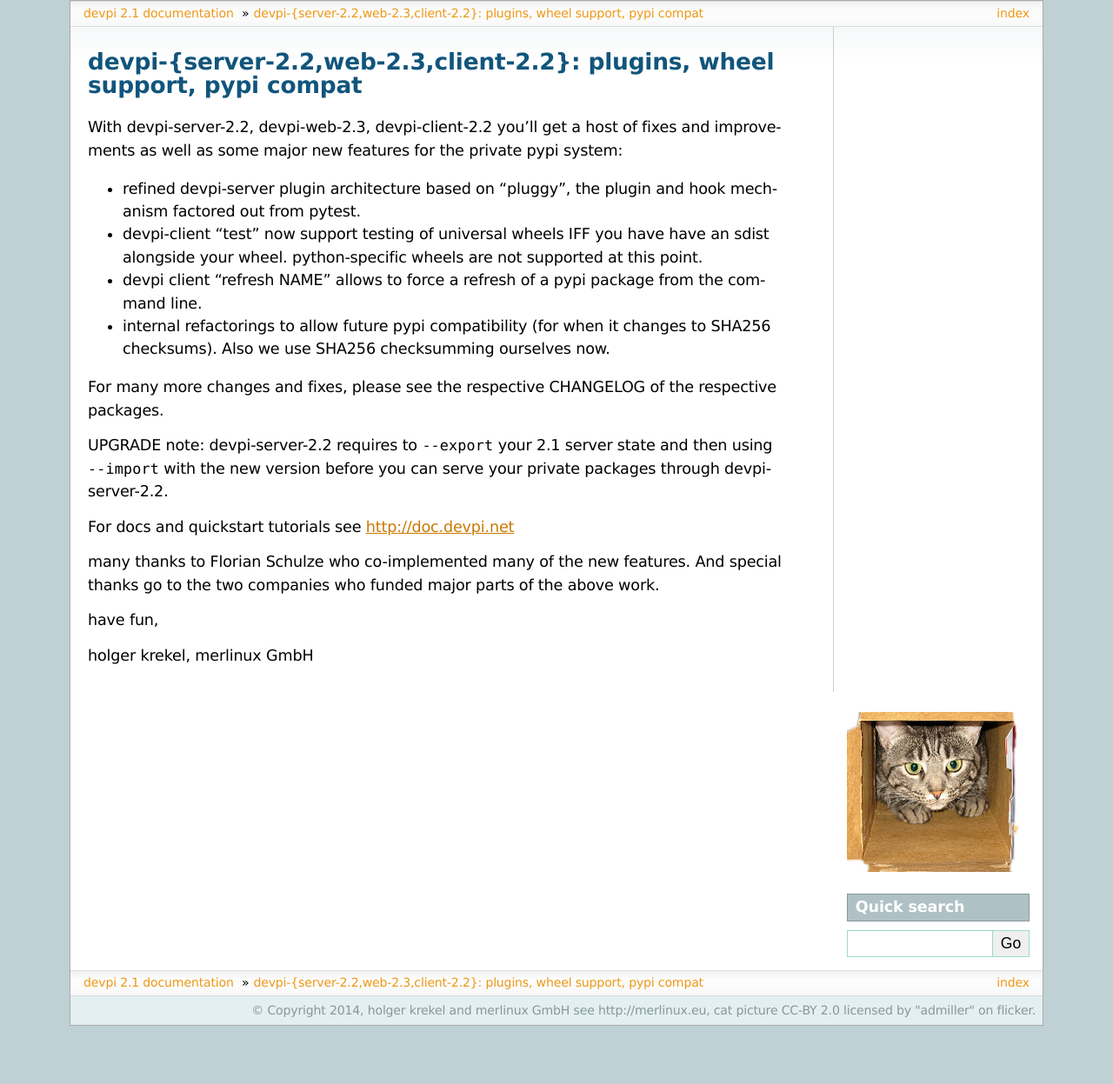
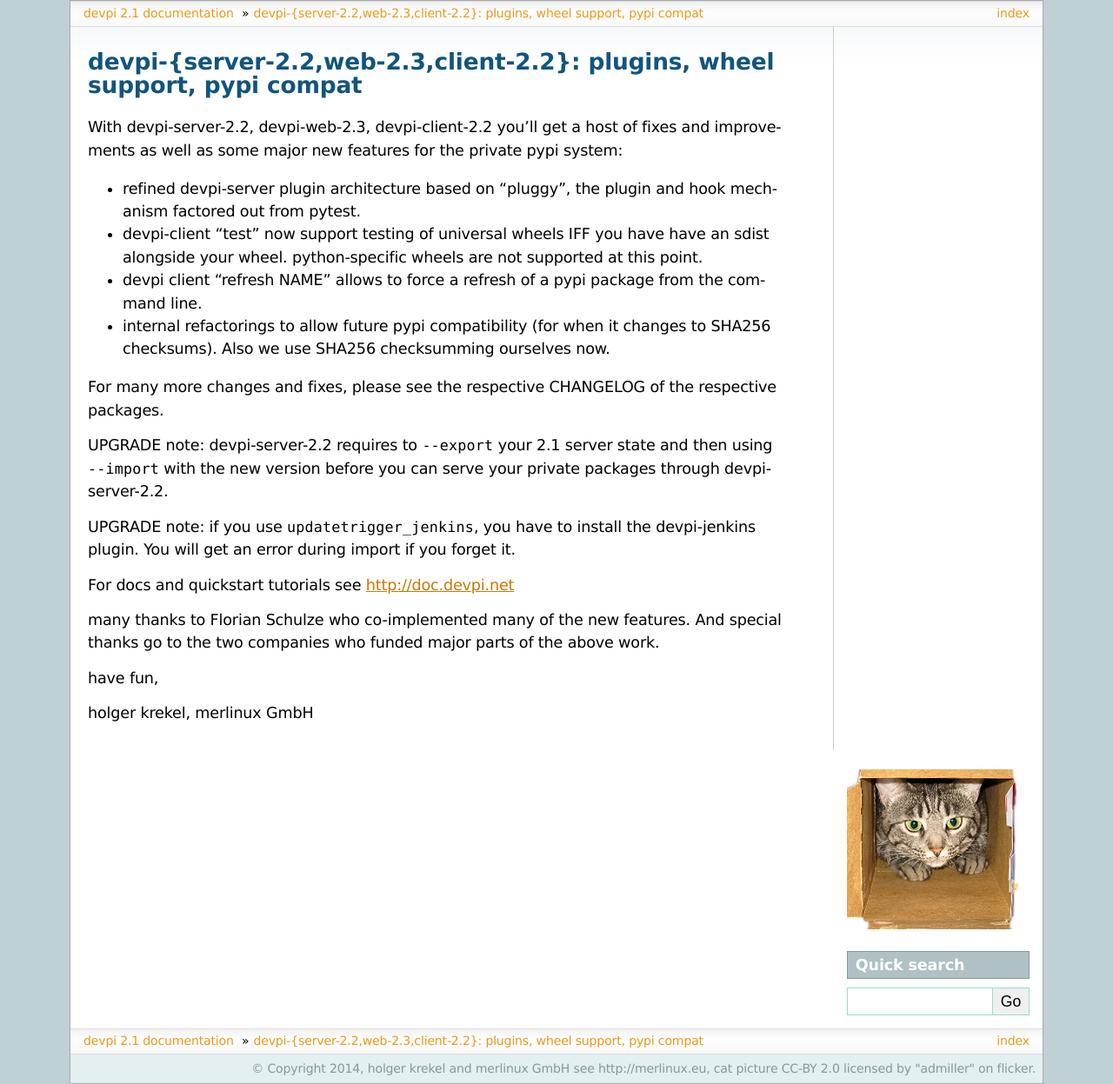
Before and after one commit to devpi/devpi, a Sphinx documentation site: the page built from doc/announce/server-2.2.0.rst, in a window 1280 px wide. Shown: the whole page at 87% size. Built offline with Sphinx 7.4.7, drawn with Linux system fonts in a browser that asks for light colours; pages that are not in the unit, such as notebooks, are missing from menus; before the commit the page ends 1180 px from its top, so only the background shows below that.

Commit message:
Add upgrade not for devpi-jenkins.

```diff
--- a/doc/announce/server-2.2.0.rst
+++ b/doc/announce/server-2.2.0.rst
@@ -23,6 +23,9 @@ UPGRADE note: devpi-server-2.2 requires to ``--export`` your 2.1
 server state and then using ``--import`` with the new version
 before you can serve your private packages through devpi-server-2.2.
 
+UPGRADE note: if you use ``updatetrigger_jenkins``, you have to install
+the devpi-jenkins plugin. You will get an error during import if you forget it.
+
 For docs and quickstart tutorials see http://doc.devpi.net
 
 many thanks to Florian Schulze who co-implemented many of the new features.
```
